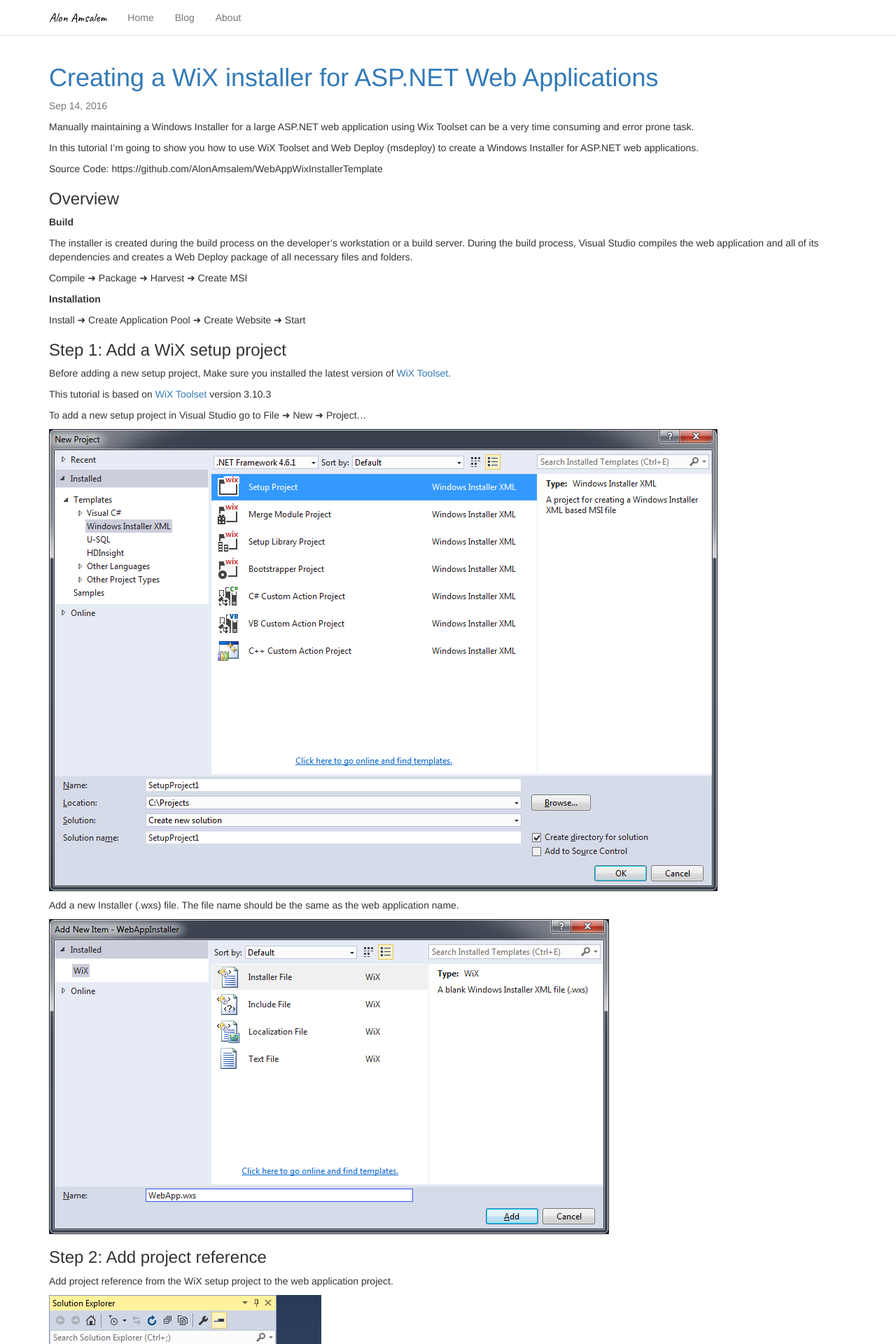
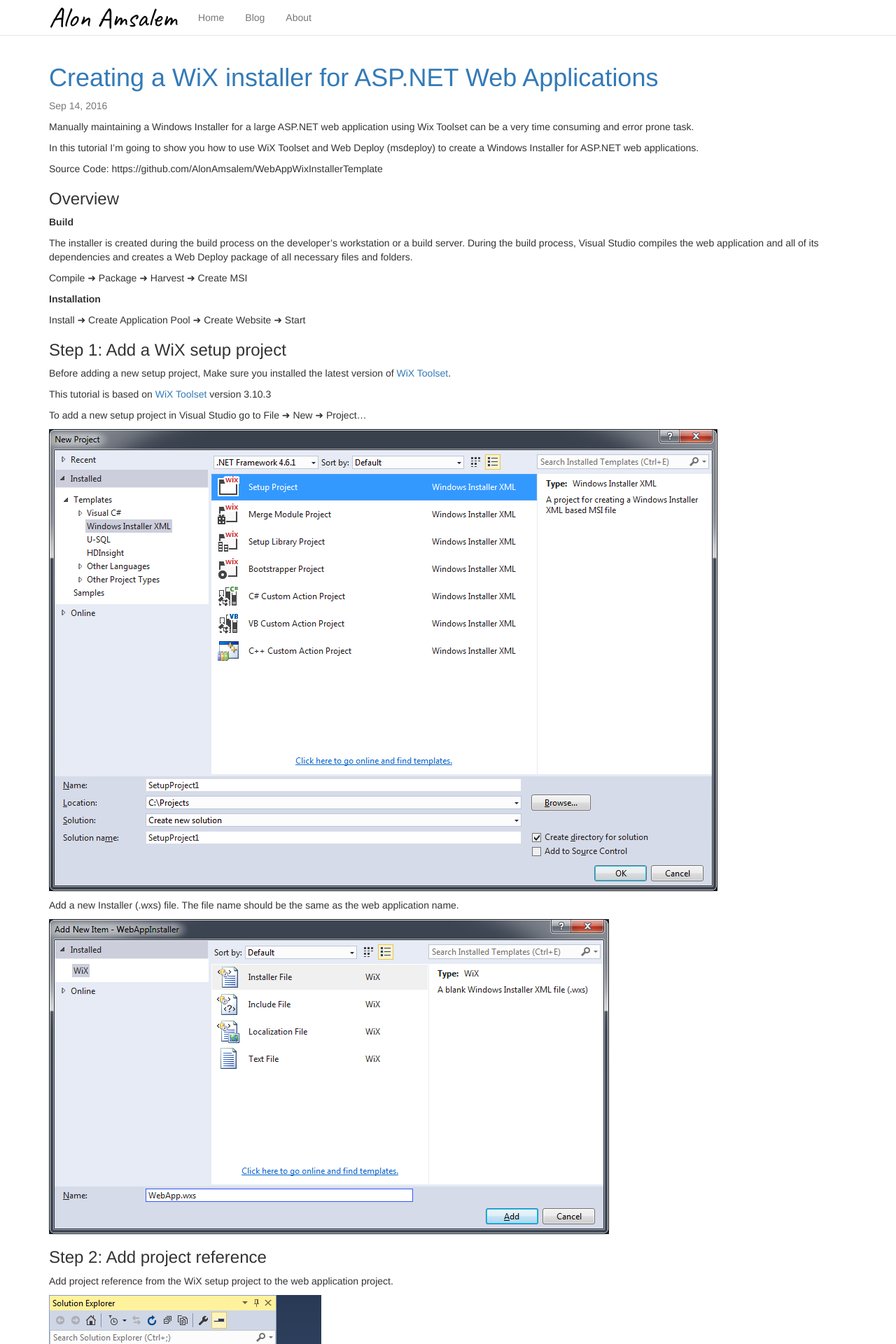
Before and after one commit to AlonAm/alonam.github.io, a Jekyll site: the page built from index.html, in a window 1280 px wide. Shown: the top 1920 px of the page at 70% size. Built offline with Jekyll 4.4.1, drawn with Linux system fonts in a browser that asks for light colours; nearby versions of some CDN libraries.

Commit message:
Update style.css

```diff
--- a/css/style.css
+++ b/css/style.css
@@ -19,13 +19,8 @@
 .navbar-default .navbar-brand {
 	color:black;
 	font-family: 'Caveat', cursive;
+	font-size: 40px;
 }
-
-/*
-h1, h2, h3{
-	font-family: 'Caveat', cursive;
-}
-*/
 
 @media only screen and (min-width : 330px) {
 	footer nav .navbar-header {
```
